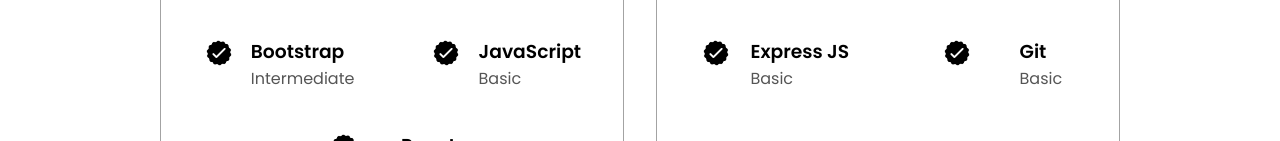
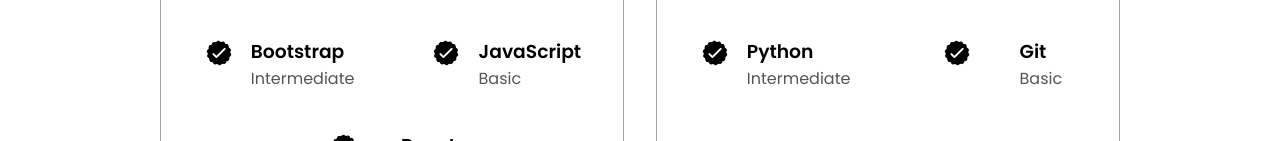
Before and after one commit to alanph7/Personal-Portfolio-Website, a plain HTML site: page index.html in a window 1280 px wide. Shown: the part 1973-2114 px from the top of the page. Drawn offline with Linux system fonts and the light colour scheme.

Commit message:
Update index.html
Signed-off-by: Alan Philip <112592132+alanph7@users.noreply.github.com>

```diff
--- a/index.html
+++ b/index.html
@@ -226,8 +226,8 @@
                     class="icon"
                   />
                   <div>
-                    <h3>Express JS</h3>
-                    <p>Basic</p>
+                    <h3>Python</h3>
+                    <p>Intermediate</p>
                   </div>
                 </article>
                 <article>
```
